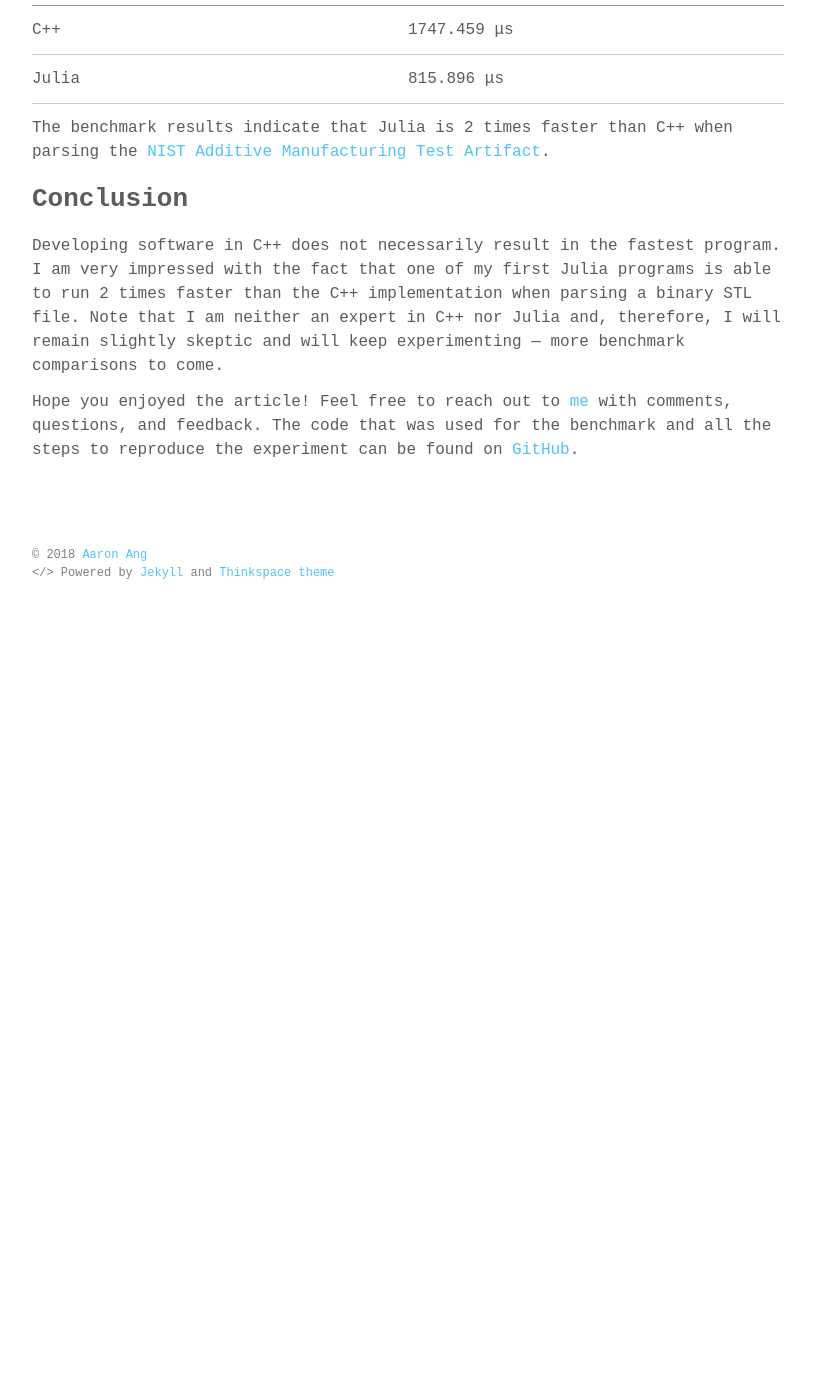
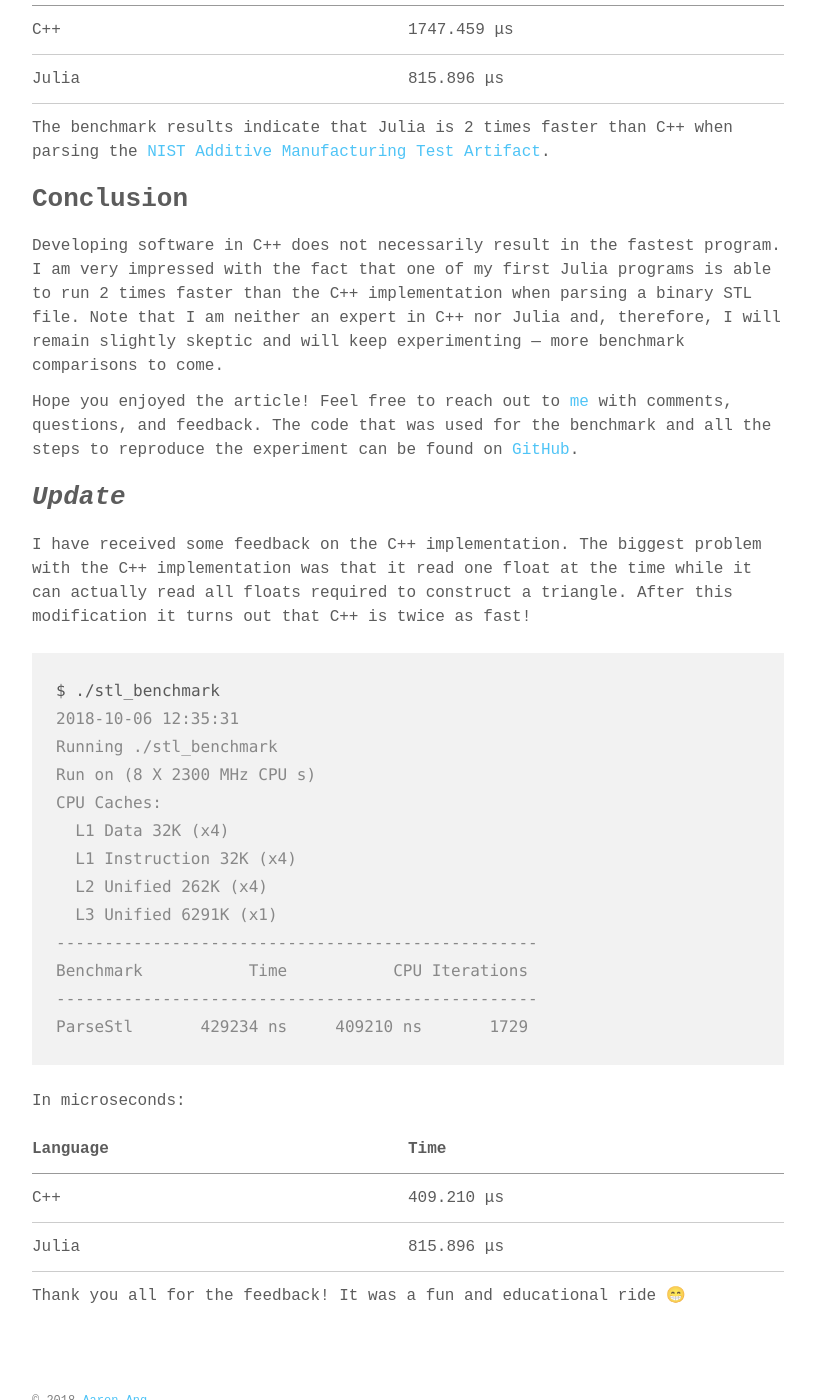
Before and after one commit to aaronang/aaronang.github.io, a Jekyll site: the page built from _posts/2018-10-06-stl-benchmark-comparison-cpp-vs-julia.md, in a window 1280 px wide and 1400 px high, scrolled down 1447 px. Shown: the whole window, without its empty margins (232-1047 px from the left). Built offline with Jekyll 4.4.1, drawn with Linux system fonts in a browser that asks for light colours; some web fonts are replaced; before the commit the page ends 2077 px from its top, so only the background shows below that.

Commit message:
Add updated results for C++

````diff
--- a/_posts/2018-10-06-stl-benchmark-comparison-cpp-vs-julia.md
+++ b/_posts/2018-10-06-stl-benchmark-comparison-cpp-vs-julia.md
@@ -75,3 +75,32 @@ Hope you enjoyed the article! Feel free to reach out to
 [me](https://twitter.com/_aaronang) with comments, questions, and feedback. The
 code that was used for the benchmark and all the steps to reproduce the
 experiment can be found on [GitHub](https://github.com/aaronang/stl-benchmark).
+
+## *Update*
+
+I have received some feedback on the C++ implementation. The biggest problem with the C++ implementation was that it read one float at the time while it can actually read all floats required to construct a triangle. After this modification it turns out that C++ is twice as fast!
+
+```console
+$ ./stl_benchmark
+2018-10-06 12:35:31
+Running ./stl_benchmark
+Run on (8 X 2300 MHz CPU s)
+CPU Caches:
+  L1 Data 32K (x4)
+  L1 Instruction 32K (x4)
+  L2 Unified 262K (x4)
+  L3 Unified 6291K (x1)
+--------------------------------------------------
+Benchmark           Time           CPU Iterations
+--------------------------------------------------
+ParseStl       429234 ns     409210 ns       1729
+```
+
+In microseconds:
+
+| Language | Time       |
+|----------|------------|
+| C++      | 409.210 μs |
+| Julia    | 815.896 μs |
+
+Thank you all for the feedback! It was a fun and educational ride 😁
````
